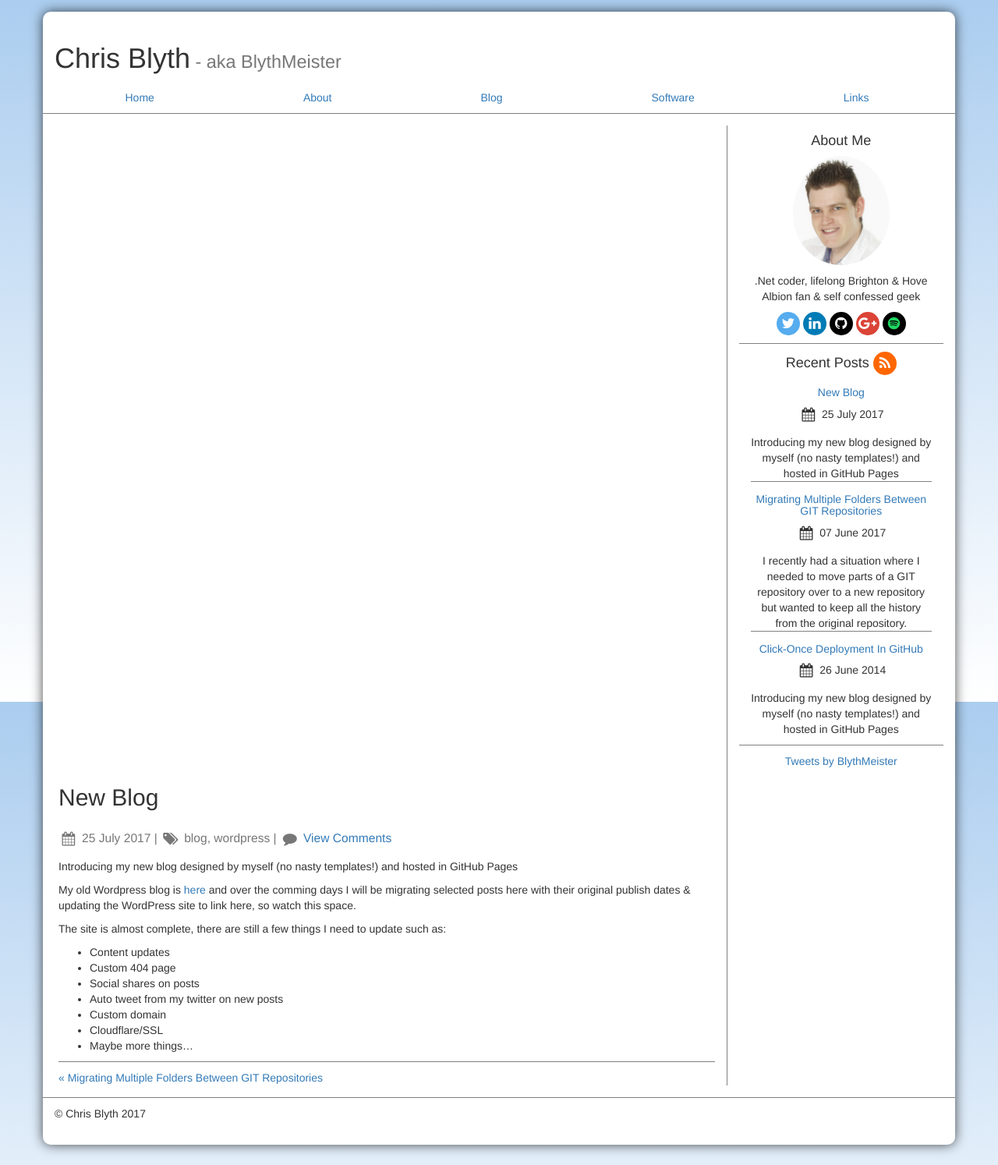
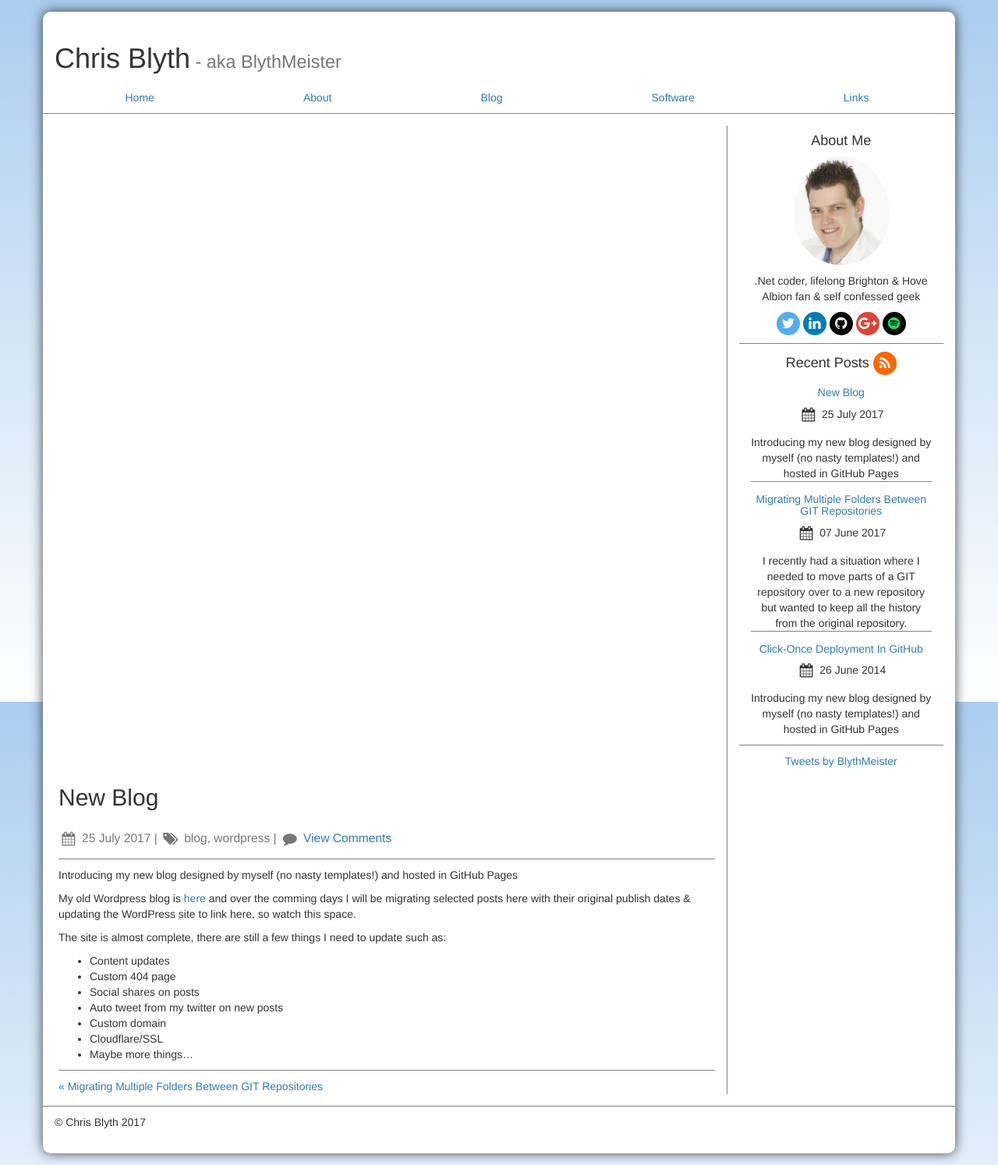
Before and after one commit to BlythMeister/blyth.me.uk, a Jekyll site: the page built from _posts/2017-07-25-new-blog.md, in a window 1280 px wide. Shown: the whole page at 78% size. Built offline with Jekyll 4.4.1, drawn with Linux system fonts in a browser that asks for light colours; comment, search, counter and statistics services are not loaded.

Commit message:
Add bottom devider

```diff
--- a/_layouts/post.html
+++ b/_layouts/post.html
@@ -31,7 +31,7 @@
                                 {% endif %}
                             </small>
                         </h3>
-                        <p>
+                        <p class="devide-bottom">
                             <div class="addthis_inline_share_toolbox"></div>
                         </p>
                         <p>
```
